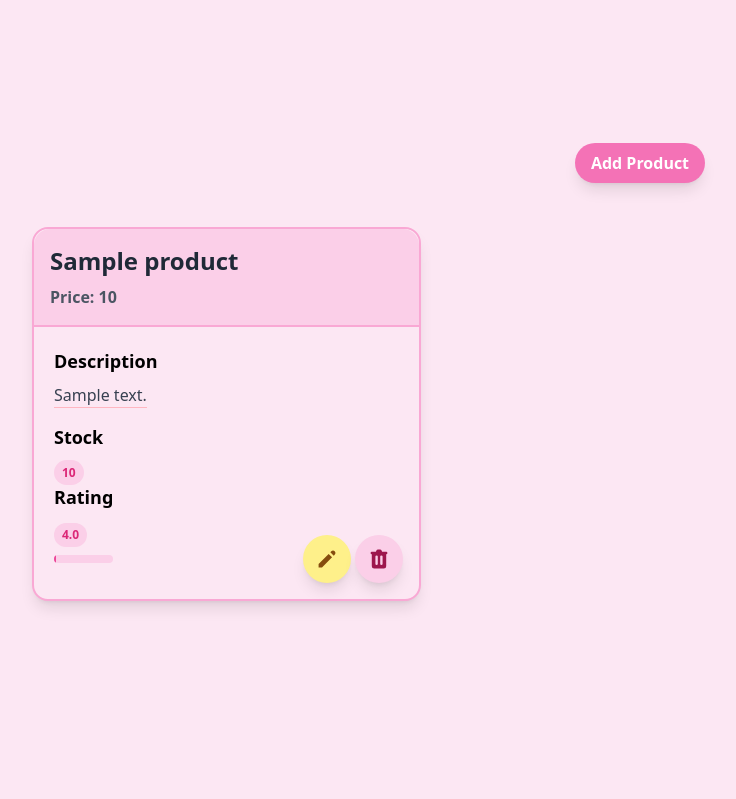
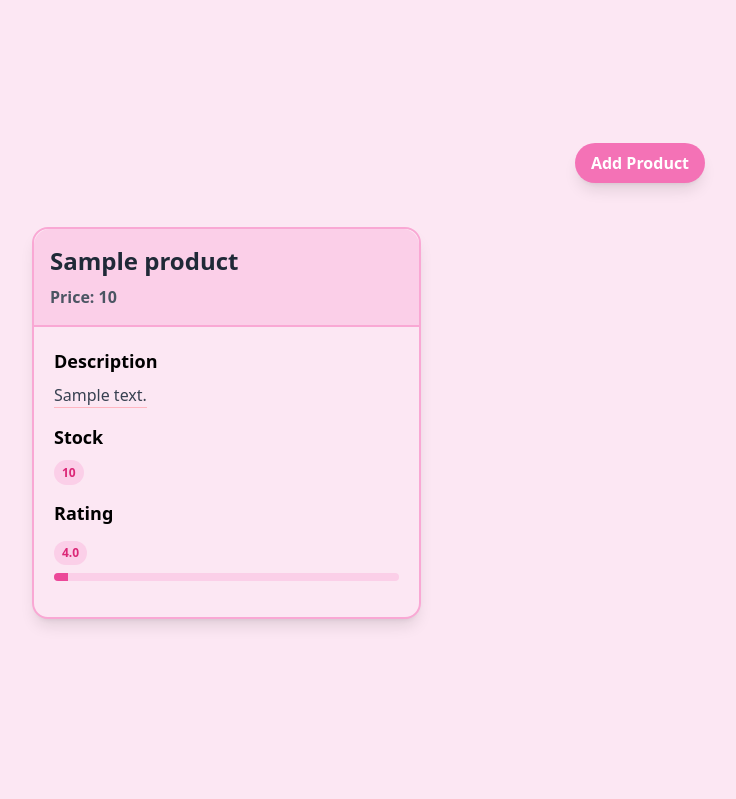
Before and after one commit to szoyaf/yarnsie, a Django app: page / in a window 1280 px wide. Shown: the part 801-1600 px from the top of the page, without its empty margins (0-736 px from the left). Run offline with Django 5.2, Linux system fonts and the light colour scheme; a user stored in the database is signed in; tables that the repository leaves empty hold one stand-in row (values such as "Sample post"); some libraries are stand-ins or nearby versions.

Commit message:
Update Rating and README.md

```diff
--- a/main/templates/card_product.html
+++ b/main/templates/card_product.html
@@ -47,14 +47,15 @@
                 </span>
             </div>
 
-            <div class="flex justify-between items-center">
-                <div>
+            <div class="mt-4">
                 <p class="font-semibold text-lg mb-2">Rating</p>
             <div class="relative pt-1">
                 <div class="flex mb-2 items-center justify-between">
-                            <span class="text-xs font-semibold py-1 px-2 uppercase rounded-full text-pink-600 bg-pink-200">
-                                {% if product.rating > 10 %}10+{% else %}{{ product.rating }}{% endif %}
+                <div>
+                    <span class="text-xs font-semibold inline-block py-1 px-2 uppercase rounded-full text-pink-600 bg-pink-200">
+                    {% if product.rating > 10 %}10+{% else %}{{product.rating}}{% endif %}
                     </span>
+                </div>
                 </div>
                 <div class="overflow-hidden h-2 mb-4 text-xs flex rounded bg-pink-200">
                 <div style="width:{% if product.rating > 10 %}100%{% else %}{{ product.rating }}0%{% endif %}" class="shadow-none flex flex-col text-center whitespace-nowrap text-white justify-center bg-pink-500"></div>
@@ -62,9 +63,8 @@
             </div>
             </div>
         </div>
-        </div>
-        <!-- Position the buttons at the bottom-right -->
-        <div class="absolute bottom-0 right-0 flex space-x-1 p-4">
+
+        <!-- <div class="absolute bottom-0 right-0 flex space-x-1 p-4">
             <a href="{% url 'main:edit_product' product.pk %}" class="bg-yellow-200 hover:bg-yellow-300 text-yellow-800 rounded-full p-3 transition duration-300 ease-in-out transform hover:scale-110 shadow-lg">
                 <svg xmlns="http://www.w3.org/2000/svg" class="h-6 w-6" viewBox="0 0 20 20" fill="currentColor">
                     <path d="M13.586 3.586a2 2 0 112.828 2.828l-.793.793-2.828-2.828.793-.793zM11.379 5.793L3 14.172V17h2.828l8.38-8.379-2.83-2.828z" />
@@ -75,6 +75,6 @@
                     <path fill-rule="evenodd" d="M9 2a1 1 0 00-.894.553L7.382 4H4a1 1 0 000 2v10a2 2 0 002 2h8a2 2 0 002-2V6a1 1 0 100-2h-3.382l-.724-1.447A1 1 0 0011 2H9zM7 8a1 1 0 012 0v6a1 1 0 11-2 0V8zm5-1a1 1 0 00-1 1v6a1 1 0 102 0V8a1 1 0 00-1-1z" clip-rule="evenodd" />
                 </svg>
             </a>
+        </div> -->
     </div>
 </div>
-</div>
```
Also changed, not shown: README.md. Lines whose indentation alone changed are shown as unchanged.
